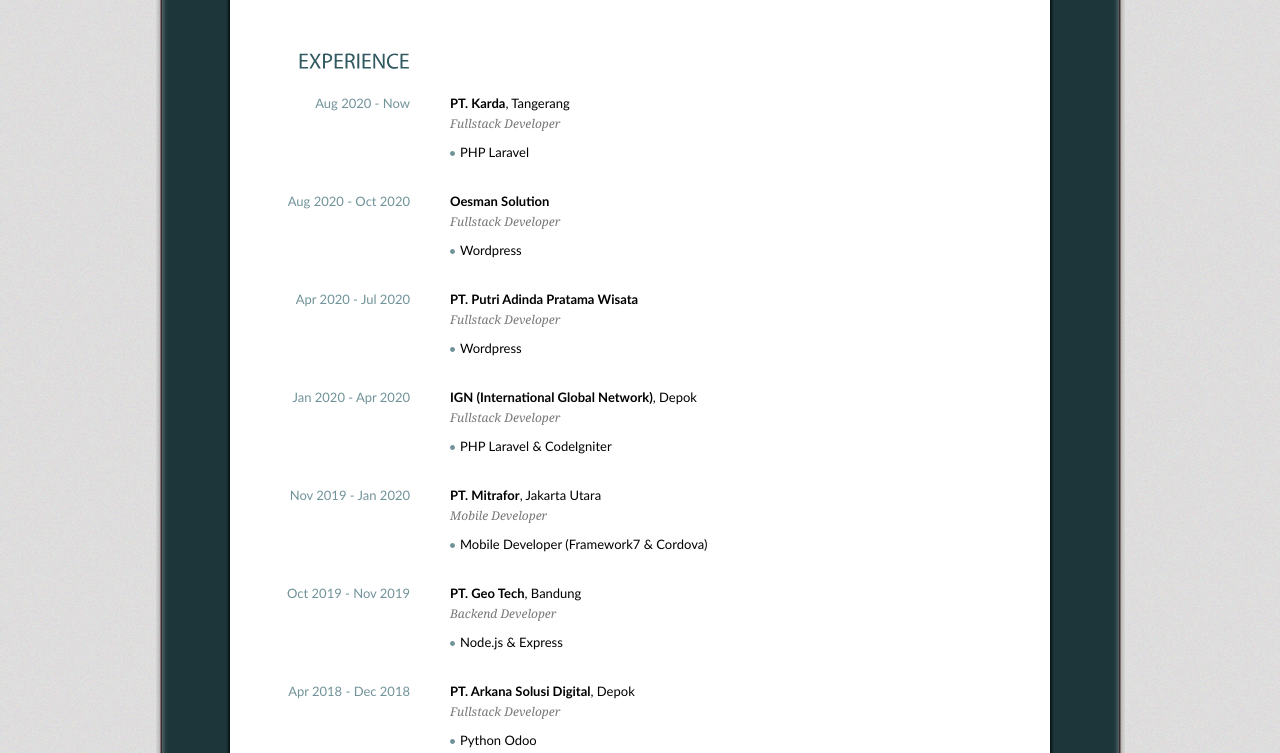
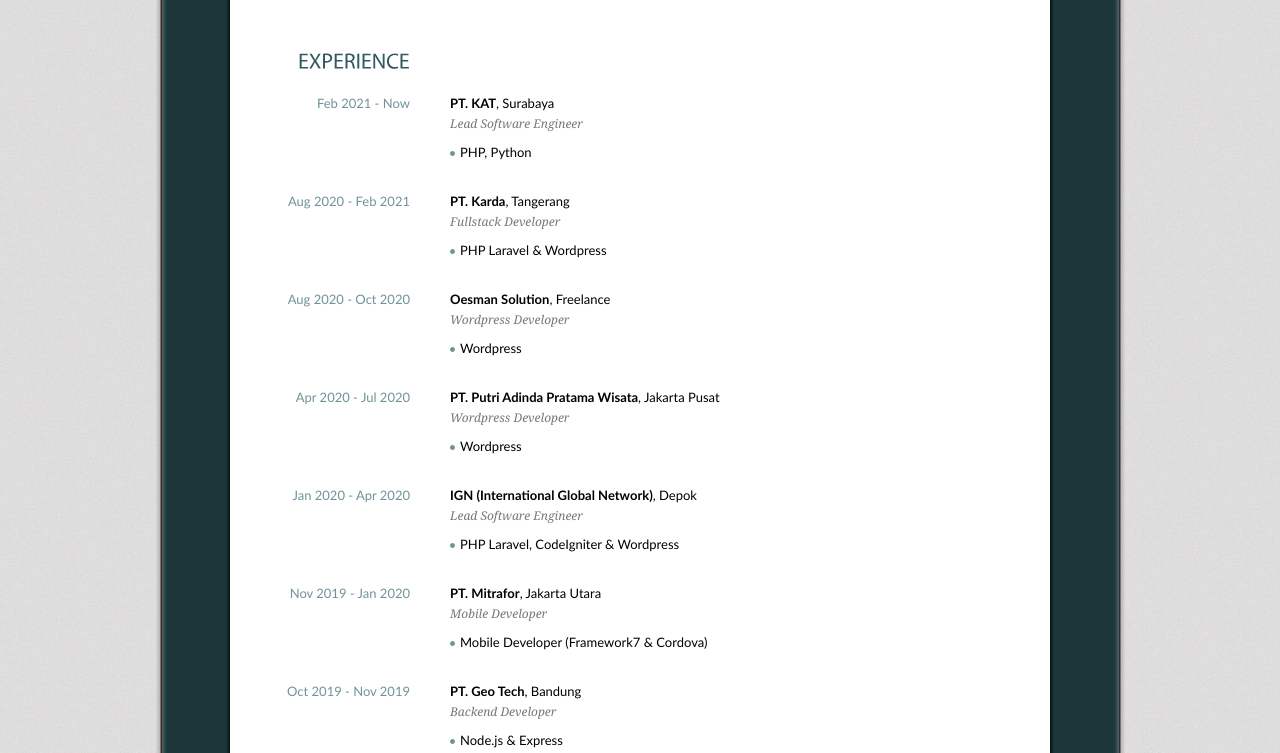
Before and after one commit to jun-alfajr/jun-alfajr.github.io, a plain HTML site: page index.html in a window 1280 px wide. Shown: the part 683-1436 px from the top of the page. Drawn offline with Linux system fonts and the light colour scheme.

Commit message:
update exp

```diff
--- a/index.html
+++ b/index.html
@@ -66,10 +66,10 @@
                         <!-- End Image -->
                         <!-- Begin Personal Information -->
                         <div class="self">
-                            <h1 class="name">Junizar Fajri <br />
+                            <h1 class="name">Junizar Fajri <br/>
                                 <span>Fullstack Developer</span></h1>
                             <ul>
-                                <li class="ad">Tangerang Selatan, Indonesia</li>
+                                <li class="ad">Indonesia</li>
                                 <li class="mail">jun.fajr@gmail.com</li>
                                 <li class="tel">+6285277560006</li>
                                 <li class="web">jun-alfajr.github.io</li>
@@ -119,18 +119,27 @@
                     <div class="entry">
                         <h2>EXPERIENCE</h2>
                         <div class="content">
-                            <h3>Aug 2020 - Now</h3>
+                            <h3>Feb 2021 - Now</h3>
+                            <p><strong>PT. KAT</strong>, Surabaya<br />
+                                <em>Lead Software Engineer</em></p>
+                            <ul class="info">
+                                <li>PHP, Python</li>
+                                <!-- <li>Pellentesque at lectus in <a href="#">libero dapibus</a> cursus. Sed arcu ipsum, varius at ultricies acuro, tincidunt iaculis diam.</li> -->
+                            </ul>
+                        </div>
+                        <div class="content">
+                            <h3>Aug 2020 - Feb 2021</h3>
                             <p><strong>PT. Karda</strong>, Tangerang<br />
                                 <em>Fullstack Developer</em></p>
                             <ul class="info">
-                                <li>PHP Laravel</li>
+                                <li>PHP Laravel & Wordpress</li>
                                 <!-- <li>Pellentesque at lectus in <a href="#">libero dapibus</a> cursus. Sed arcu ipsum, varius at ultricies acuro, tincidunt iaculis diam.</li> -->
                             </ul>
                         </div>
                         <div class="content">
                             <h3>Aug 2020 - Oct 2020</h3>
-                            <p><strong>Oesman Solution</strong><br />
-                                <em>Fullstack Developer</em></p>
+                            <p><strong>Oesman Solution</strong>, Freelance<br />
+                                <em>Wordpress Developer</em></p>
                             <ul class="info">
                                 <li>Wordpress</li>
                                 <!-- <li>Pellentesque at lectus in <a href="#">libero dapibus</a> cursus. Sed arcu ipsum, varius at ultricies acuro, tincidunt iaculis diam.</li> -->
@@ -138,8 +147,8 @@
                         </div>
                         <div class="content">
                             <h3>Apr 2020 - Jul 2020</h3>
-                            <p><strong>PT. Putri Adinda Pratama Wisata</strong><br />
-                                <em>Fullstack Developer</em></p>
+                            <p><strong>PT. Putri Adinda Pratama Wisata</strong>, Jakarta Pusat<br />
+                                <em>Wordpress Developer</em></p>
                             <ul class="info">
                                 <li>Wordpress</li>
                             </ul>
@@ -147,9 +156,9 @@
                         <div class="content">
                             <h3>Jan 2020 - Apr 2020</h3>
                             <p><strong>IGN (International Global Network)</strong>, Depok<br />
-                                <em>Fullstack Developer</em></p>
+                                <em>Lead Software Engineer</em></p>
                             <ul class="info">
-                                <li>PHP Laravel & CodeIgniter</li>
+                                <li>PHP Laravel, CodeIgniter & Wordpress</li>
                             </ul>
                         </div>
                         <div class="content">
```
